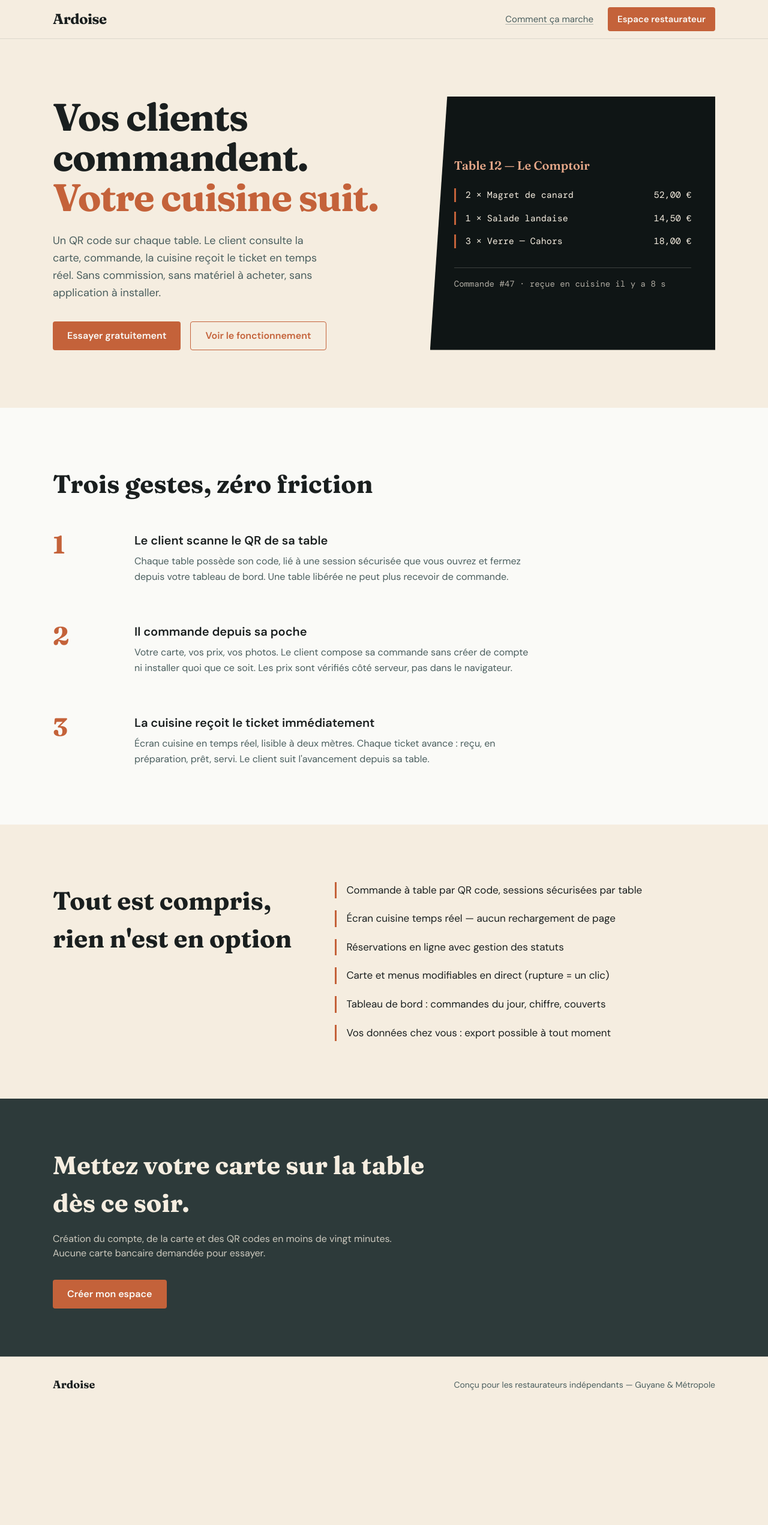
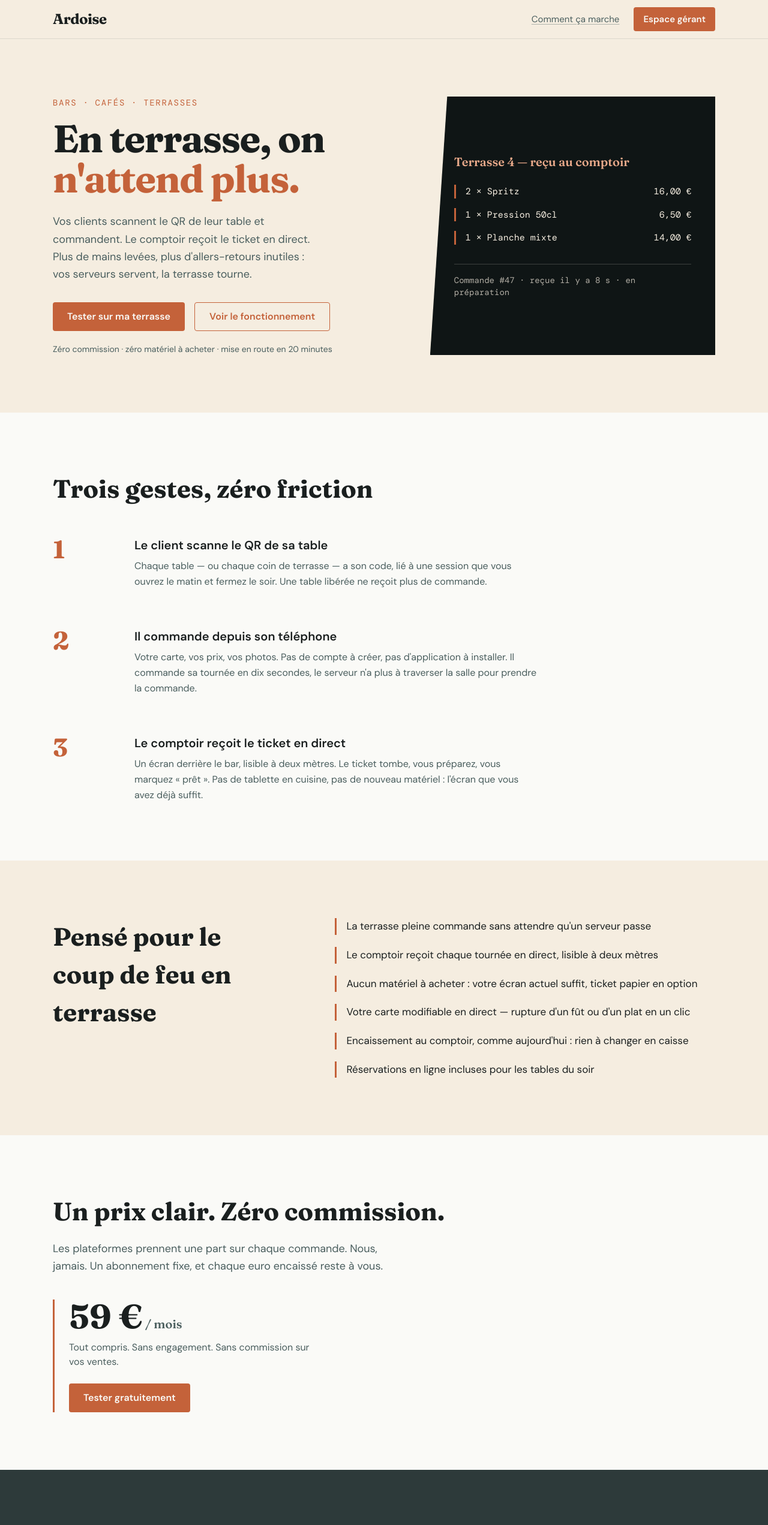
Before and after one commit to saxopa/ardoise, a Next.js app: page / in a window 1280 px wide. Shown: the top 2543 px of the page at 60% size. Before the commit the page ends 2355 px from the top, so only its background shows below. Built offline with nearby package versions, Linux system fonts and the light colour scheme.

Commit message:
chore: ignorer graphify-out, retouches page d'accueil

```diff
--- a/src/app/page.tsx
+++ b/src/app/page.tsx
@@ -1,7 +1,8 @@
 import Link from "next/link";
 
-/* Landing — héro asymétrique, pas de badge flottant, pas de section stats,
-   pas de grille de 3 cards identiques. Ardoise de bistrot en CSS pur. */
+/* Landing — cible bar / café / terrasse. Héro asymétrique, pas de badge
+   flottant, pas de grille de cards identiques, pas d'illustration 3D.
+   Ticket de comptoir en CSS pur (preuve > promesse). */
 
 export default function Home() {
   return (
@@ -23,7 +24,7 @@ export default function Home() {
               href="/login"
               className="press inline-flex h-10 items-center rounded-[4px] bg-terracotta px-4 font-semibold text-craie transition-colors duration-150 hover:bg-terracotta-dark"
             >
-              Espace restaurateur
+              Espace gérant
             </Link>
           </nav>
         </div>
@@ -32,22 +33,25 @@ export default function Home() {
       {/* Héro asymétrique 55/45 */}
       <section className="mx-auto grid max-w-6xl gap-12 px-6 py-16 md:grid-cols-[55fr_45fr] md:py-24">
         <div className="flex flex-col justify-center">
-          <h1 className="font-display text-[42px] font-bold leading-[1.05] tracking-tight md:text-[64px]">
-            Vos clients commandent.
+          <p className="font-mono text-sm uppercase tracking-[0.12em] text-terracotta">
+            Bars · cafés · terrasses
+          </p>
+          <h1 className="mt-4 font-display text-[42px] font-bold leading-[1.05] tracking-tight md:text-[64px]">
+            En terrasse, on
             <br />
-            <span className="text-terracotta">Votre cuisine suit.</span>
+            <span className="text-terracotta">n&apos;attend plus.</span>
           </h1>
           <p className="mt-6 max-w-md text-lg leading-relaxed text-ardoise-mid">
-            Un QR code sur chaque table. Le client consulte la carte, commande,
-            la cuisine reçoit le ticket en temps réel. Sans commission, sans
-            matériel à acheter, sans application à installer.
+            Vos clients scannent le QR de leur table et commandent. Le comptoir
+            reçoit le ticket en direct. Plus de mains levées, plus d&apos;allers-retours
+            inutiles&nbsp;: vos serveurs servent, la terrasse tourne.
           </p>
           <div className="mt-8 flex flex-wrap gap-4">
             <Link
               href="/login"
               className="press inline-flex h-12 items-center rounded-[4px] bg-terracotta px-6 text-[16px] font-semibold text-craie transition-colors duration-150 hover:bg-terracotta-dark"
             >
-              Essayer gratuitement
+              Tester sur ma terrasse
             </Link>
             <a
               href="#fonctionnement"
@@ -56,32 +60,35 @@ export default function Home() {
               Voir le fonctionnement
             </a>
           </div>
+          <p className="mt-5 text-sm text-ardoise-mid">
+            Zéro commission · zéro matériel à acheter · mise en route en 20 minutes
+          </p>
         </div>
 
-        {/* Ardoise de bistrot — zéro image, typographie pure */}
+        {/* Ticket de comptoir — zéro image, typographie pure */}
         <div
           className="hidden min-h-[420px] flex-col justify-center bg-ardoise-night p-10 text-creme md:flex"
           style={{ clipPath: "polygon(6% 0, 100% 0, 100% 100%, 0 100%)" }}
         >
           <p className="font-display text-xl font-semibold text-terracotta-pale">
-            Table 12 — Le Comptoir
+            Terrasse 4 — reçu au comptoir
           </p>
           <ul className="mt-6 space-y-4 font-mono text-[15px]">
             <li className="flex justify-between gap-4 border-l-[3px] border-terracotta pl-4">
-              <span>2 × Magret de canard</span>
-              <span>52,00 €</span>
+              <span>2 × Spritz</span>
+              <span>16,00 €</span>
             </li>
             <li className="flex justify-between gap-4 border-l-[3px] border-terracotta pl-4">
-              <span>1 × Salade landaise</span>
-              <span>14,50 €</span>
+              <span>1 × Pression 50cl</span>
+              <span>6,50 €</span>
             </li>
             <li className="flex justify-between gap-4 border-l-[3px] border-terracotta pl-4">
-              <span>3 × Verre — Cahors</span>
-              <span>18,00 €</span>
+              <span>1 × Planche mixte</span>
+              <span>14,00 €</span>
             </li>
           </ul>
           <p className="mt-8 border-t border-creme/20 pt-4 font-mono text-sm text-creme/70">
-            Commande #47 · reçue en cuisine il y a 8 s
+            Commande #47 · reçue il y a 8 s · en préparation
           </p>
         </div>
       </section>
@@ -97,17 +104,17 @@ export default function Home() {
               {
                 n: "1",
                 title: "Le client scanne le QR de sa table",
-                body: "Chaque table possède son code, lié à une session sécurisée que vous ouvrez et fermez depuis votre tableau de bord. Une table libérée ne peut plus recevoir de commande.",
+                body: "Chaque table — ou chaque coin de terrasse — a son code, lié à une session que vous ouvrez le matin et fermez le soir. Une table libérée ne reçoit plus de commande.",
               },
               {
                 n: "2",
-                title: "Il commande depuis sa poche",
-                body: "Votre carte, vos prix, vos photos. Le client compose sa commande sans créer de compte ni installer quoi que ce soit. Les prix sont vérifiés côté serveur, pas dans le navigateur.",
+                title: "Il commande depuis son téléphone",
+                body: "Votre carte, vos prix, vos photos. Pas de compte à créer, pas d'application à installer. Il commande sa tournée en dix secondes, le serveur n'a plus à traverser la salle pour prendre la commande.",
               },
               {
                 n: "3",
-                title: "La cuisine reçoit le ticket immédiatement",
-                body: "Écran cuisine en temps réel, lisible à deux mètres. Chaque ticket avance : reçu, en préparation, prêt, servi. Le client suit l'avancement depuis sa table.",
+                title: "Le comptoir reçoit le ticket en direct",
+                body: "Un écran derrière le bar, lisible à deux mètres. Le ticket tombe, vous préparez, vous marquez « prêt ». Pas de tablette en cuisine, pas de nouveau matériel : l'écran que vous avez déjà suffit.",
               },
             ].map((step) => (
               <li key={step.n} className="grid gap-4 md:grid-cols-[120px_1fr]">
@@ -126,22 +133,22 @@ export default function Home() {
         </div>
       </section>
 
-      {/* Ce qui est inclus — deux colonnes asymétriques */}
+      {/* Pourquoi ça change tout en terrasse — deux colonnes asymétriques */}
       <section className="py-24">
         <div className="mx-auto grid max-w-6xl gap-12 px-6 md:grid-cols-[2fr_3fr]">
           <h2 className="font-display text-[28px] font-bold md:text-[42px]">
-            Tout est compris,
+            Pensé pour le
             <br />
-            rien n&apos;est en option
+            coup de feu en terrasse
           </h2>
           <ul className="space-y-5 text-[17px]">
             {[
-              "Commande à table par QR code, sessions sécurisées par table",
-              "Écran cuisine temps réel — aucun rechargement de page",
-              "Réservations en ligne avec gestion des statuts",
-              "Carte et menus modifiables en direct (rupture = un clic)",
-              "Tableau de bord : commandes du jour, chiffre, couverts",
-              "Vos données chez vous : export possible à tout moment",
+              "La terrasse pleine commande sans attendre qu'un serveur passe",
+              "Le comptoir reçoit chaque tournée en direct, lisible à deux mètres",
+              "Aucun matériel à acheter : votre écran actuel suffit, ticket papier en option",
+              "Votre carte modifiable en direct — rupture d'un fût ou d'un plat en un clic",
+              "Encaissement au comptoir, comme aujourd'hui : rien à changer en caisse",
+              "Réservations en ligne incluses pour les tables du soir",
             ].map((f) => (
               <li
                 key={f}
@@ -154,11 +161,42 @@ export default function Home() {
         </div>
       </section>
 
+      {/* Prix transparent — l'argument zéro commission en gras */}
+      <section className="bg-craie py-24">
+        <div className="mx-auto max-w-6xl px-6">
+          <h2 className="font-display text-[28px] font-bold md:text-[42px]">
+            Un prix clair. Zéro commission.
+          </h2>
+          <p className="mt-4 max-w-xl text-lg leading-relaxed text-ardoise-mid">
+            Les plateformes prennent une part sur chaque commande. Nous, jamais.
+            Un abonnement fixe, et chaque euro encaissé reste à vous.
+          </p>
+          <div className="mt-10 max-w-md border-l-[3px] border-terracotta pl-6">
+            <p className="font-display text-[56px] font-bold leading-none">
+              59&nbsp;€
+              <span className="text-xl font-semibold text-ardoise-mid">
+                {" "}
+                / mois
+              </span>
+            </p>
+            <p className="mt-3 text-ardoise-mid">
+              Tout compris. Sans engagement. Sans commission sur vos ventes.
+            </p>
+            <Link
+              href="/login"
+              className="press mt-6 inline-flex h-12 items-center rounded-[4px] bg-terracotta px-6 text-[16px] font-semibold text-craie transition-colors duration-150 hover:bg-terracotta-dark"
+            >
+              Tester gratuitement
+            </Link>
+          </div>
+        </div>
+      </section>
+
       {/* CTA final sur fond ardoise */}
       <section className="bg-ardoise-deep py-20 text-creme">
         <div className="mx-auto max-w-6xl px-6">
           <h2 className="font-display max-w-2xl text-[28px] font-bold md:text-[42px]">
-            Mettez votre carte sur la table dès ce soir.
+            Mettez le QR sur vos tables dès demain midi.
           </h2>
           <p className="mt-4 max-w-xl text-creme/80">
             Création du compte, de la carte et des QR codes en moins de vingt
@@ -179,7 +217,7 @@ export default function Home() {
             Ardoise
           </span>
           <span>
-            Conçu pour les restaurateurs indépendants — Guyane &amp; Métropole
+            Conçu pour les bars et cafés indépendants — Guyane &amp; Métropole
           </span>
         </div>
       </footer>
```
Also changed, not shown: 1 other file (tests, documents, lock files or other folders).
